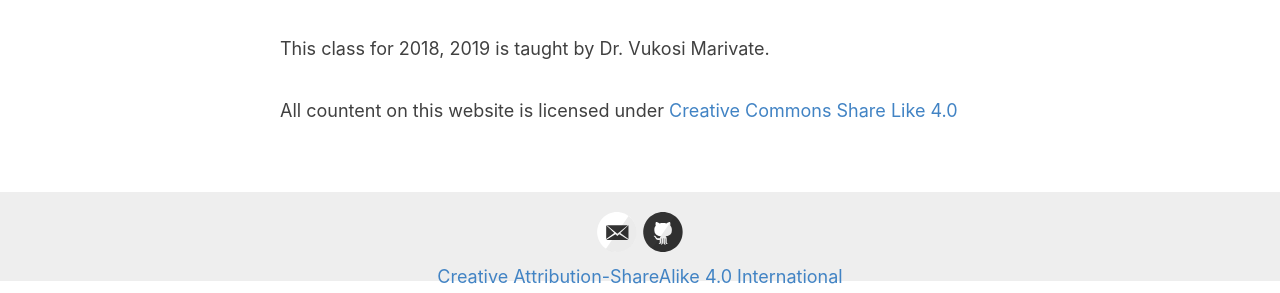
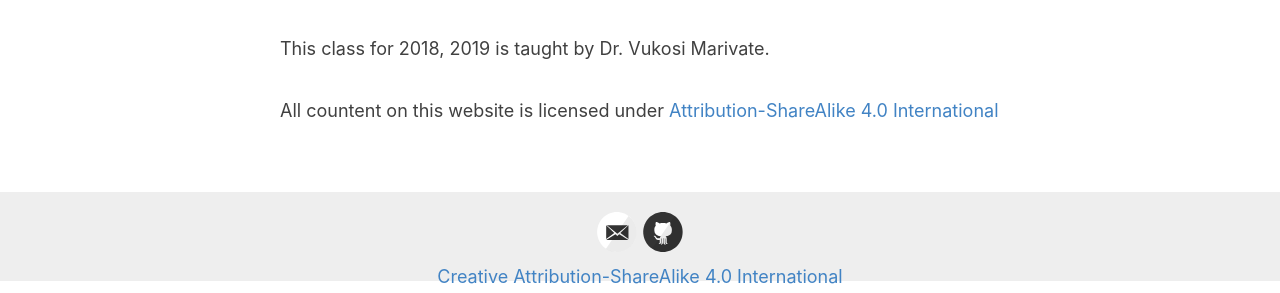
Before and after one commit to dsfsi/mit809, a Jekyll site: the page built from index.html, in a window 1280 px wide. Shown: the part 619-912 px from the top of the page. Built offline with Jekyll 4.4.1, drawn with Linux system fonts in a browser that asks for light colours; the list of posts is cut into pages by our own code.

Commit message:
Update index.html

```diff
--- a/index.html
+++ b/index.html
@@ -15,5 +15,5 @@
 This class for 2018, 2019 is taught by Dr. Vukosi Marivate.
 <br/>
 <br/>
-All countent on this website is licensed under <a href="https://creativecommons.org/licenses/by-sa/4.0/">Creative Commons Share Like 4.0 </a>
+All countent on this website is licensed under <a href="https://creativecommons.org/licenses/by-sa/4.0/">Attribution-ShareAlike 4.0 International </a>
 </div>
```
